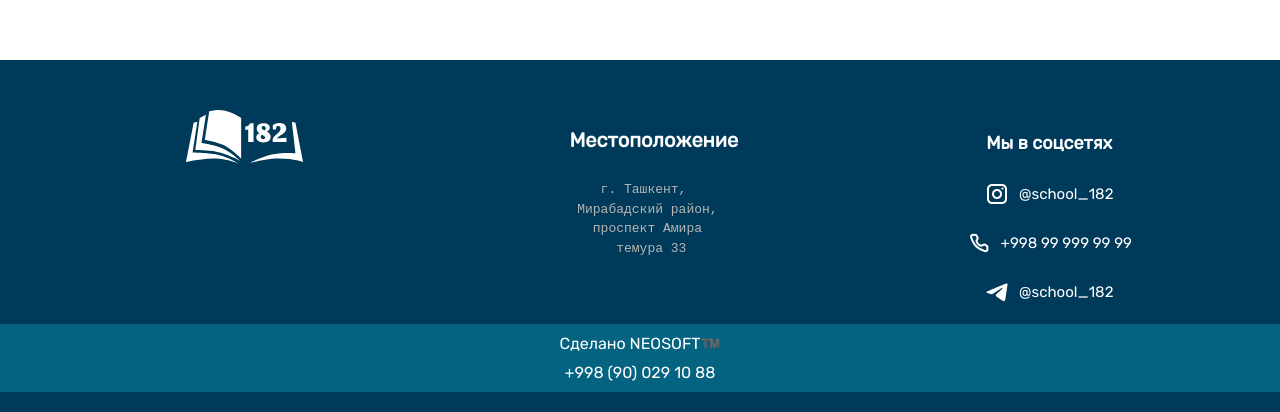
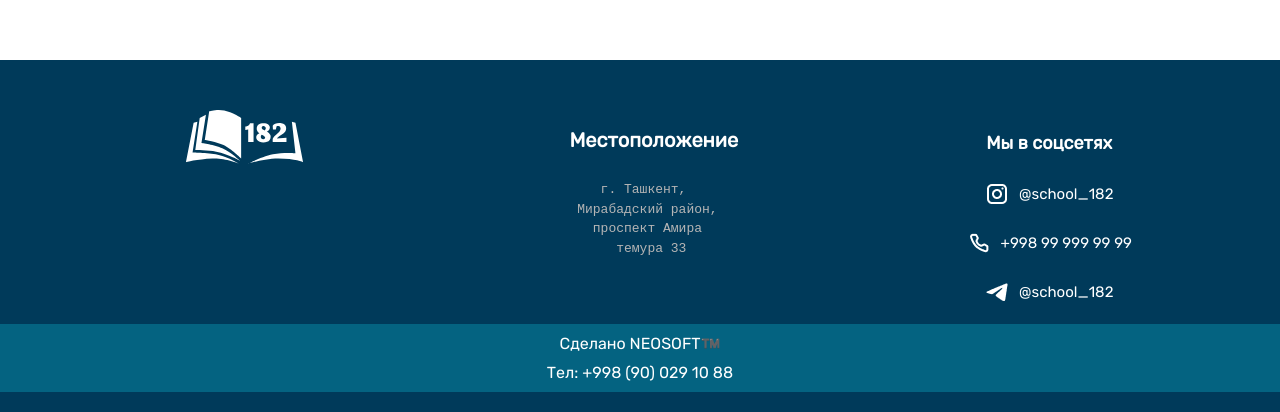
Before and after one commit to smuhammadaziz/school182-frontend, a React (Vite) app: page / in a window 1280 px wide. Shown: the part 4860-5272 px from the top of the page. Built offline with nearby package versions, Linux system fonts and the light colour scheme.

Commit message:
edit: change footer down

```diff
--- a/src/components/footer/footer.jsx
+++ b/src/components/footer/footer.jsx
@@ -50,7 +50,7 @@ const Footer = () => {
           className='footer__down__link'
           style={{ marginTop: '10px' }}
         >
-          +998 (90) 029 10 88
+          Тел: +998 (90) 029 10 88
         </a>
       </div>
     </footer>
--- a/src/components/footer/style.scss
+++ b/src/components/footer/style.scss
@@ -116,9 +116,11 @@ footer {
   list-style-type: none;
   color: white;
   text-decoration: none;
+  transition: all 0.3s ease-in-out;
+  // margin: 5px;
 
   &:hover {
-    color: #003a5a;
+    color: #dddddd;
   }
 }
 
```
